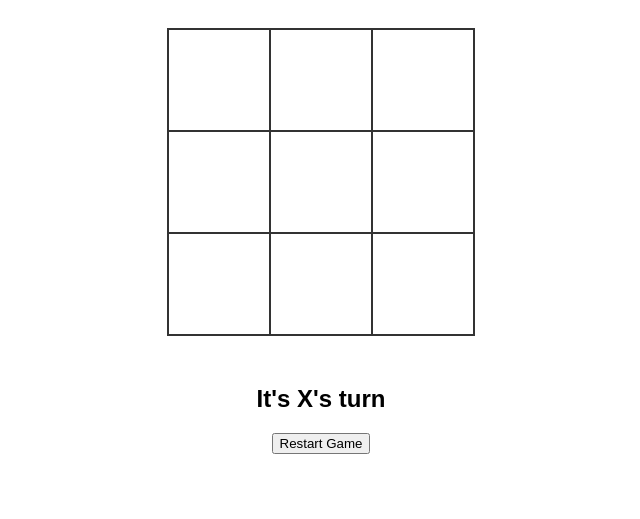
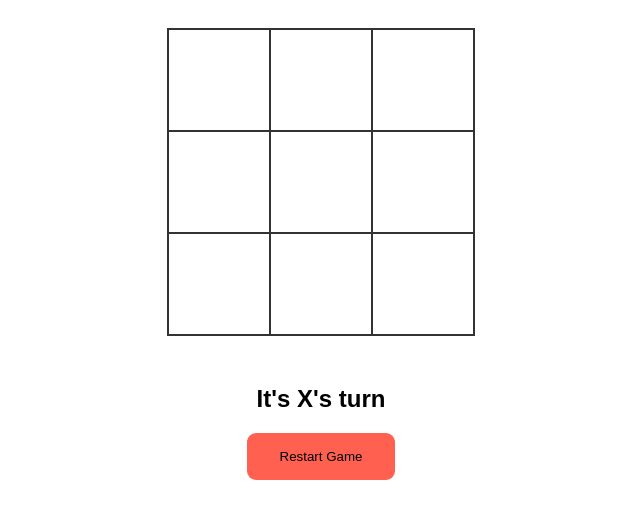
Before and after one commit to EsdrasXavier/tic-tac-toe, a plain HTML site: page index.html in a window 1280 px wide. Shown: the part 69-588 px from the top of the page, without its empty margins (319-959 px from the left). Drawn offline with Linux system fonts and the light colour scheme.

Commit message:
Add styles to restart button.

```diff
--- a/style.css
+++ b/style.css
@@ -70,3 +70,26 @@ span.winner {
 		animation-timing-function: ease-in;
 	}
 }
+
+#game-restart {
+    padding-left: 33px;
+    padding-right: 33px;
+    padding-bottom: 16px;
+    padding-top: 16px;
+    border-radius: 9px;
+    background: #ff6050;
+    border: none;
+    font-family: inherit;
+    text-align: center;
+    cursor: pointer;
+    transition: 0.4s;
+}
+
+#game-restart:hover {
+    box-shadow: 7px 5px 56px -14px #89342b;
+}
+
+#game-restart:active {
+    transform: scale(0.97);
+    box-shadow: 7px 5px 56px -10px #89342b;
+}
```
